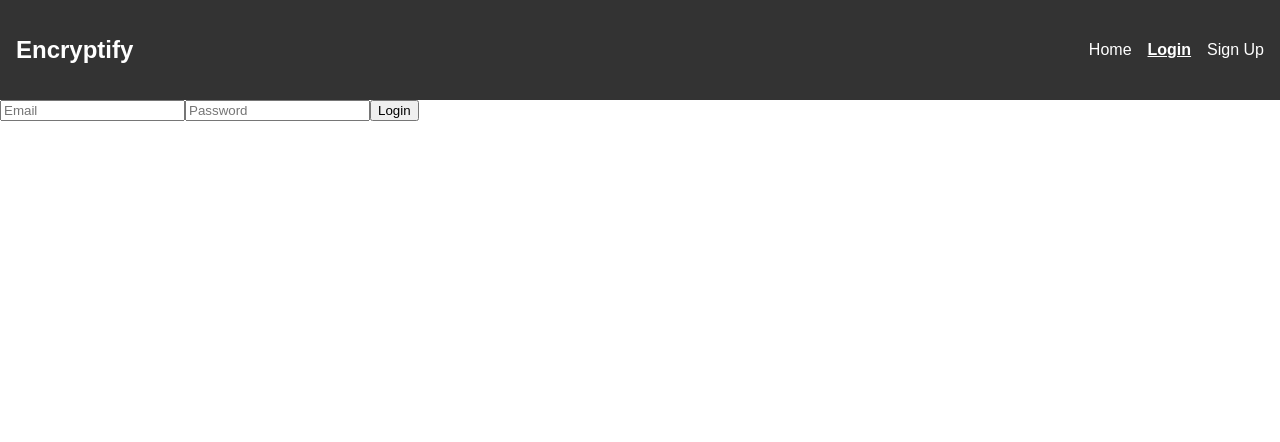
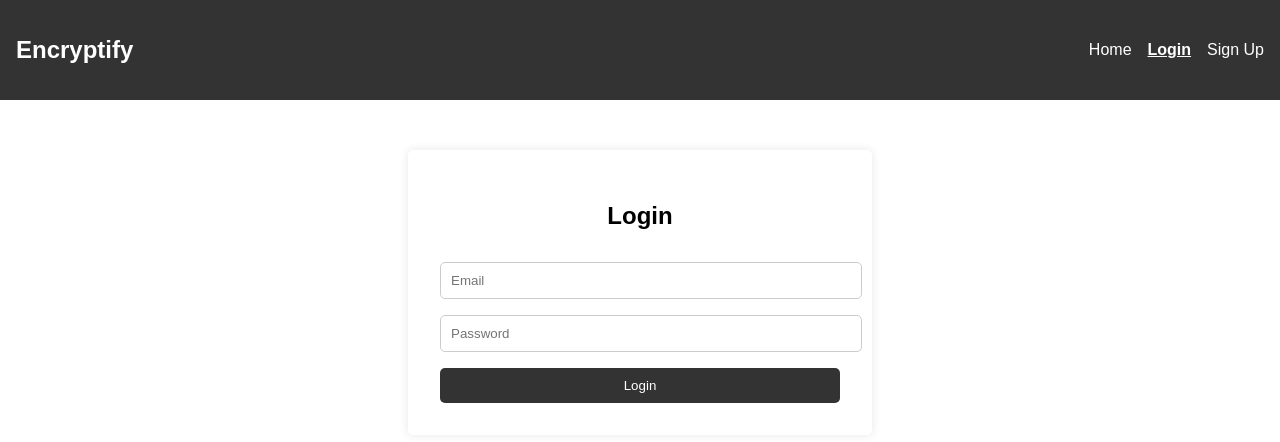
Before and after one commit to FirasKahlaoui/Encryptify, a React (Create React App) app: page /login in a window 1280 px wide. Shown: the top 442 px of the page. Built offline with nearby package versions, Linux system fonts and the light colour scheme; no server answers.

Commit message:
Login update

```diff
--- /dev/null
+++ b/src/pages/Login.css
@@ -0,0 +1,40 @@
+.login-container {
+  max-width: 400px;
+  margin: 50px auto;
+  padding: 2rem;
+  border-radius: 5px;
+  box-shadow: 0px 0px 10px rgba(0, 0, 0, 0.1);
+  background-color: #fff;
+}
+
+.login-container h2 {
+  text-align: center;
+  margin-bottom: 2rem;
+}
+
+.login-container input {
+  width: 100%;
+  padding: 10px;
+  margin-bottom: 1rem;
+  border: 1px solid #ccc;
+  border-radius: 5px;
+}
+
+.login-container button {
+  width: 100%;
+  padding: 10px;
+  background-color: #333;
+  color: white;
+  border: none;
+  border-radius: 5px;
+  cursor: pointer;
+}
+
+.login-container button:hover {
+  background-color: #444;
+}
+
+.error {
+  color: red;
+  text-align: center;
+}
--- a/src/pages/Login.js
+++ b/src/pages/Login.js
@@ -1,31 +1,47 @@
-// src/pages/Login.js
-import React, { useState } from 'react';
-import { auth, firestore } from '../firebase';
+import React, { useState } from "react";
+import { useNavigate } from "react-router-dom";
+import { auth } from "../firebase";
+import { signInWithEmailAndPassword } from "firebase/auth";
+import "./Login.css";
 
 const Login = () => {
-  const [email, setEmail] = useState('');
-  const [password, setPassword] = useState('');
+  const [email, setEmail] = useState("");
+  const [password, setPassword] = useState("");
+  const [error, setError] = useState("");
+  const navigate = useNavigate();
 
   const handleLogin = async (e) => {
     e.preventDefault();
     try {
-      const userCredential = await auth.signInWithEmailAndPassword(email, password);
-      const userDoc = await firestore.collection('users').doc(userCredential.user.uid).get();
-      if (!userDoc.exists || !userDoc.data().approved) {
-        alert('Account not approved by admin.');
-        await auth.signOut();
-      }
-    } catch (error) {
-      console.error('Error logging in:', error);
+      await signInWithEmailAndPassword(auth, email, password);
+      navigate("/"); // Redirect to Home after successful login
+    } catch (err) {
+      setError("Failed to log in");
     }
   };
 
   return (
-    <form onSubmit={handleLogin}>
-      <input type="email" value={email} onChange={(e) => setEmail(e.target.value)} placeholder="Email" />
-      <input type="password" value={password} onChange={(e) => setPassword(e.target.value)} placeholder="Password" />
-      <button type="submit">Login</button>
-    </form>
+    <div className="login-container">
+      <h2>Login</h2>
+      {error && <p className="error">{error}</p>}
+      <form onSubmit={handleLogin}>
+        <input
+          type="email"
+          placeholder="Email"
+          value={email}
+          onChange={(e) => setEmail(e.target.value)}
+          required
+        />
+        <input
+          type="password"
+          placeholder="Password"
+          value={password}
+          onChange={(e) => setPassword(e.target.value)}
+          required
+        />
+        <button type="submit">Login</button>
+      </form>
+    </div>
   );
 };
 
```
